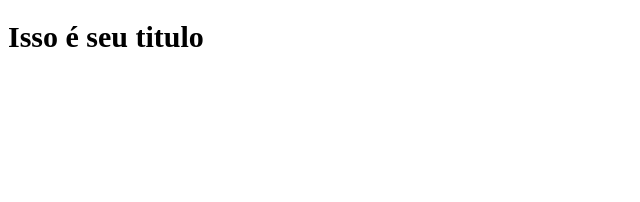
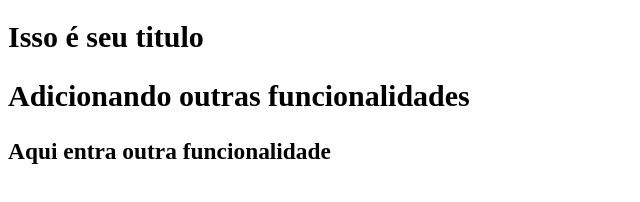
Before and after one commit to jorgeacruz/html-projects, a plain HTML site: page portal/index.html in a window 1280 px wide. Shown: the whole page, without its empty margins (0-640 px from the left). Drawn offline with Linux system fonts and the light colour scheme.

Commit message:
outras funcionalidades adicionadas

```diff
--- a/portal/index.html
+++ b/portal/index.html
@@ -17,5 +17,7 @@
     </head>
     <body>
         <h1>Isso é seu titulo</h1>
+        <h2>Adicionando outras funcionalidades</h2>
+        <h3>Aqui entra outra funcionalidade</h3>
     </body>
 </htm>
```
